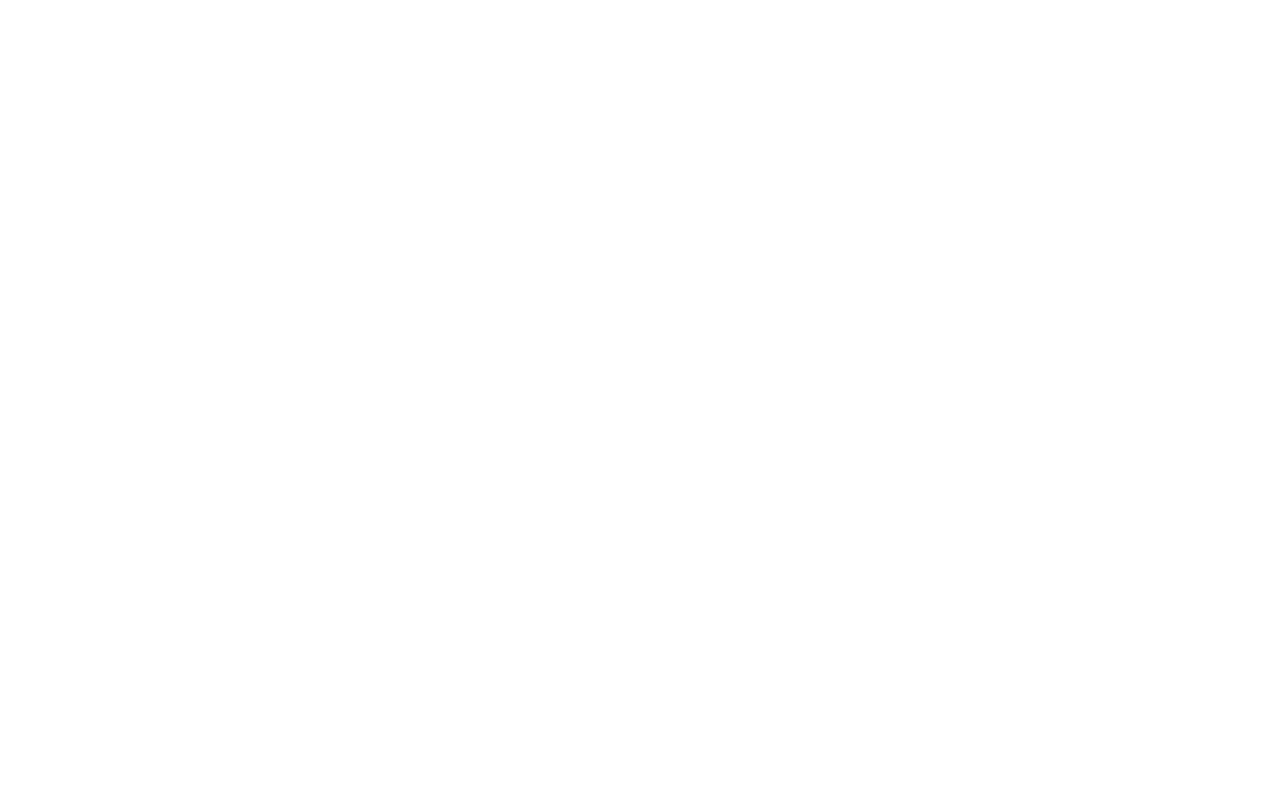
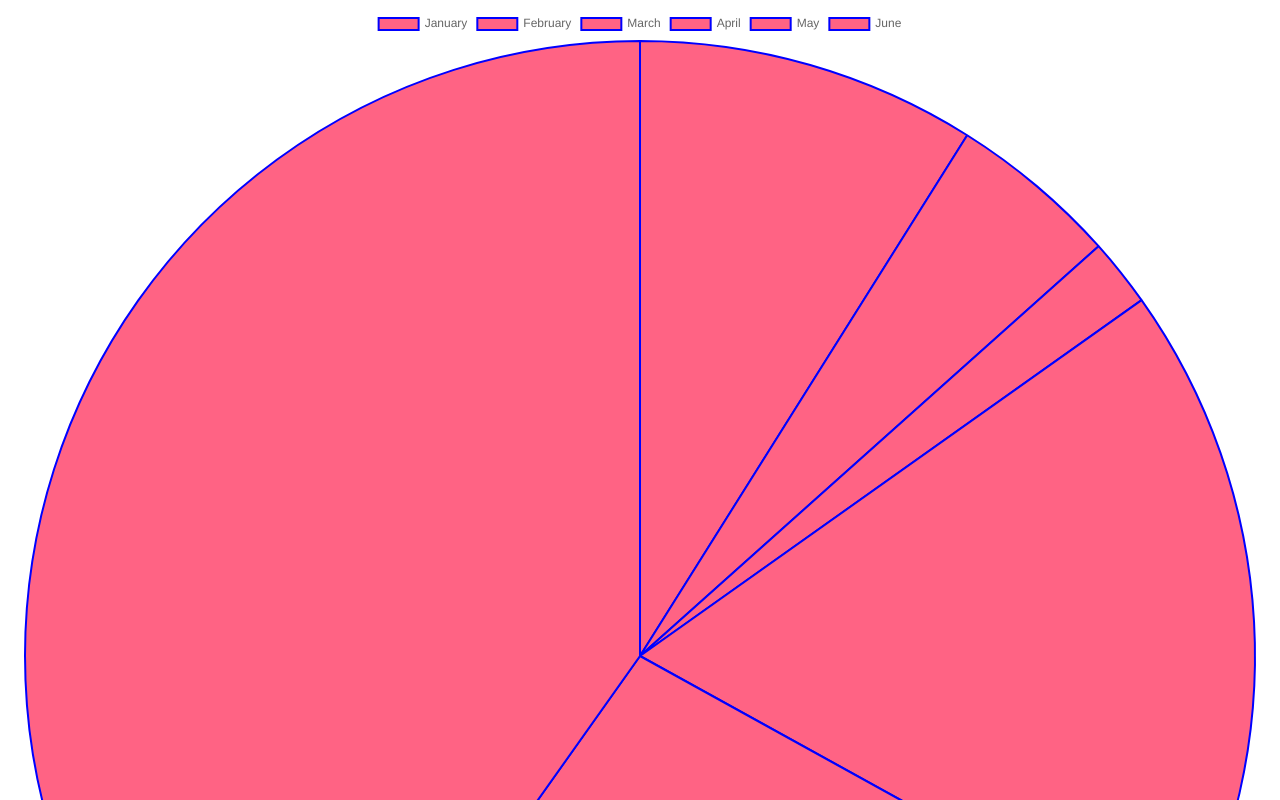
Before and after one commit to SyndicateGit/CheckYourSource, a React (Create React App) app: page / in a window 1280 px wide. Shown: the top 800 px of the page. Built offline with nearby package versions, Linux system fonts and the light colour scheme.

Commit message:
add pie chart

```diff
--- a/package.json
+++ b/package.json
@@ -6,9 +6,11 @@
     "@testing-library/jest-dom": "^5.17.0",
     "@testing-library/react": "^13.4.0",
     "@testing-library/user-event": "^13.5.0",
+    "chart.js": "^4.4.1",
     "react": "^18.2.0",
+    "react-chartjs-2": "^5.2.0",
     "react-dom": "^18.2.0",
-    "react-scripts": "5.0.1",
+    "react-scripts": "^5.0.1",
     "web-vitals": "^2.1.4"
   },
   "scripts": {
--- a/src/App.js
+++ b/src/App.js
@@ -1,9 +1,10 @@
+import Graph from './components/Graph';
 import './styles/App.css';
 
 function App() {
   return (
     <div className="App">
-
+      <Graph></Graph>
     </div>
   );
 }
--- a/src/components/Graph.jsx
+++ b/src/components/Graph.jsx
@@ -0,0 +1,24 @@
+// ./components/PieChart.js
+import React from "react";
+import Chart from "chart.js/auto";
+import { Pie } from "react-chartjs-2";
+const labels = ["January", "February", "March", "April", "May", "June"];
+const data = {
+labels: labels,
+datasets: [
+  {
+  label: "My First dataset",
+  backgroundColor: "rgb(255, 99, 132)",
+  borderColor: "rgb(0,0,255)",
+  data: [0, 10, 5, 2, 20, 30, 45],
+  },
+ ],
+};
+const Graph = () => {
+return (
+  <div>
+    <Pie data={data} />
+   </div>
+  );
+};
+export default Graph;
```
Also changed, not shown: src/components/LineChart.jsx (added), 2 other files (tests, documents, lock files or other folders).
